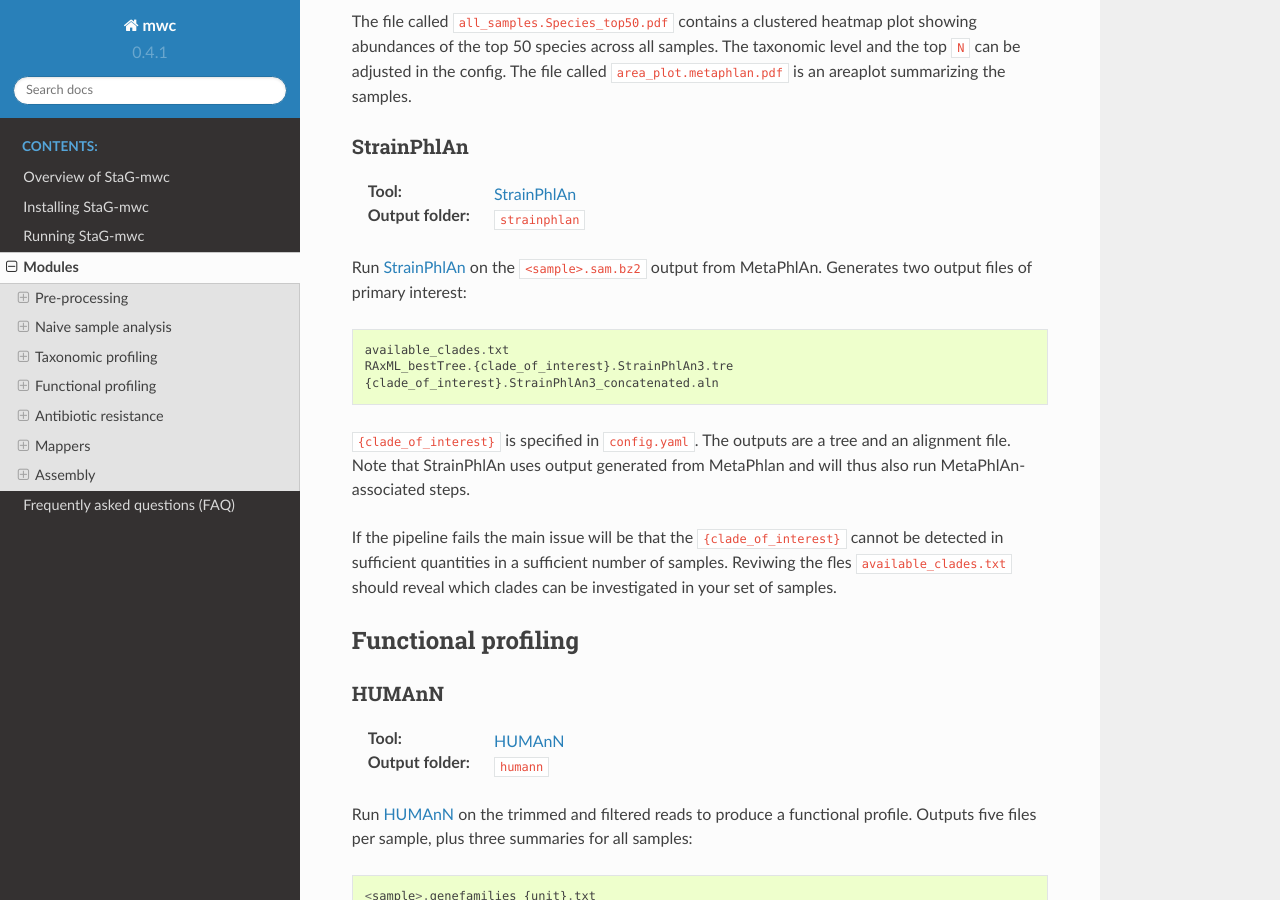
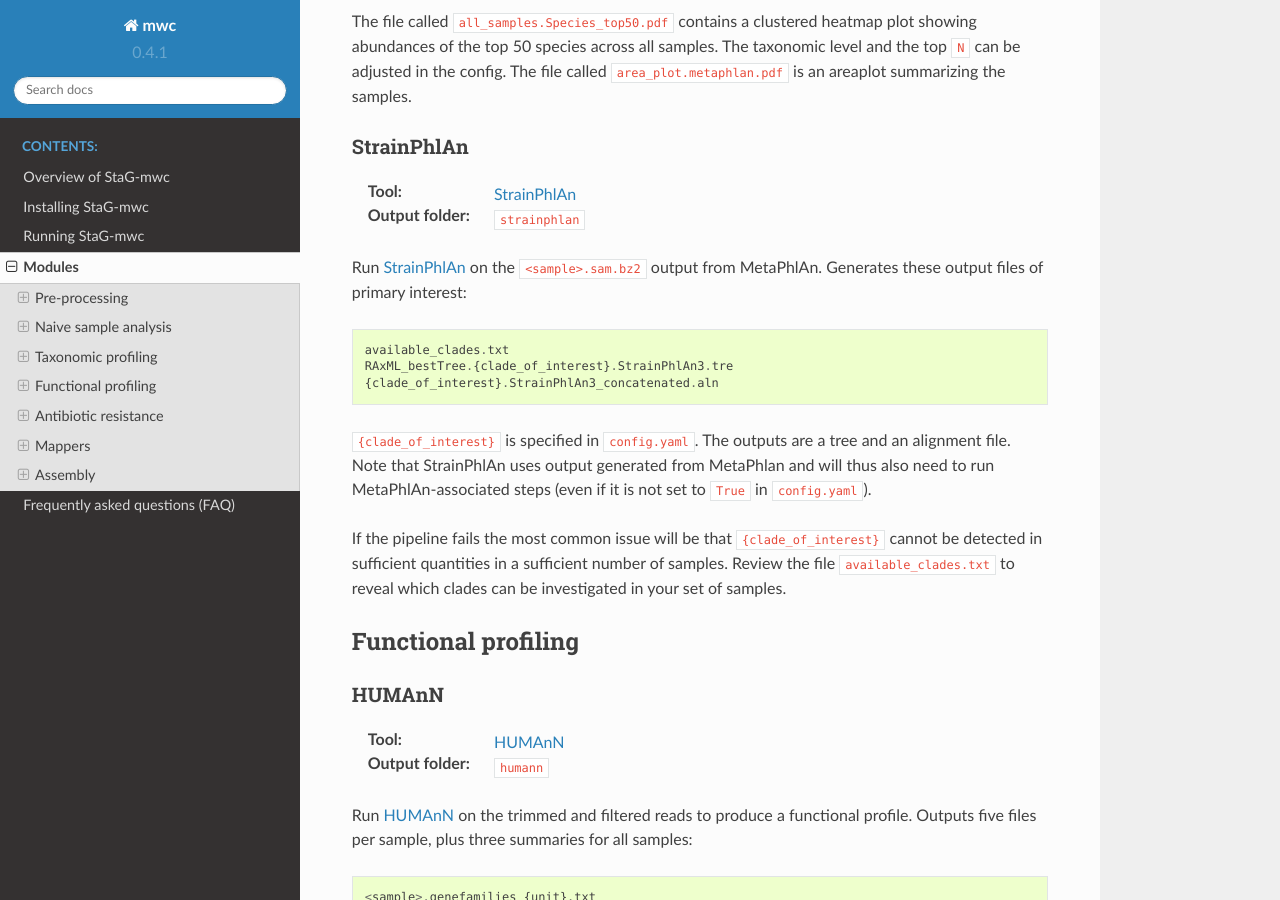
Before and after one commit to ctmrbio/stag-mwc, a Sphinx documentation site: the page built from docs/source/modules.rst, in a window 1280 px wide and 900 px high, scrolled down 3797 px. Built offline with Sphinx 7.4.7 and the Read the Docs theme 2.0.0, drawn with Linux system fonts in a browser that asks for light colours.

Commit message:
Update strainphlan docs

```diff
--- a/docs/source/modules.rst
+++ b/docs/source/modules.rst
@@ -202,7 +202,7 @@ StrainPhlAn
 :Output folder: ``strainphlan``
 
 Run `StrainPhlAn`_ on the ``<sample>.sam.bz2`` output from MetaPhlAn. Generates
-two output files of primary interest::
+these output files of primary interest::
 
     available_clades.txt
     RAxML_bestTree.{clade_of_interest}.StrainPhlAn3.tre
@@ -210,12 +210,14 @@ two output files of primary interest::
 
 ``{clade_of_interest}`` is specified in ``config.yaml``. The outputs are a tree
 and an alignment file. Note that StrainPhlAn uses output generated from MetaPhlan
-and will thus also run MetaPhlAn-associated steps.
+and will thus also need to run MetaPhlAn-associated steps (even if it is not
+set to ``True`` in ``config.yaml``).
 
-If the pipeline fails the main issue will be that the ``{clade_of_interest}`` cannot
-be detected in sufficient quantities in a sufficient number of samples. Reviwing the
-fles ``available_clades.txt`` should reveal which clades can be investigated in your
-set of samples.
+If the pipeline fails the most common issue will be that
+``{clade_of_interest}`` cannot be detected in sufficient quantities in a
+sufficient number of samples. Review the file ``available_clades.txt`` to
+reveal which clades can be investigated in your set of samples.
+
 
 Functional profiling
 **************
```
